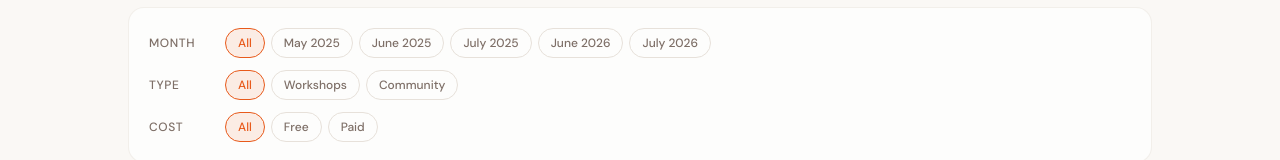
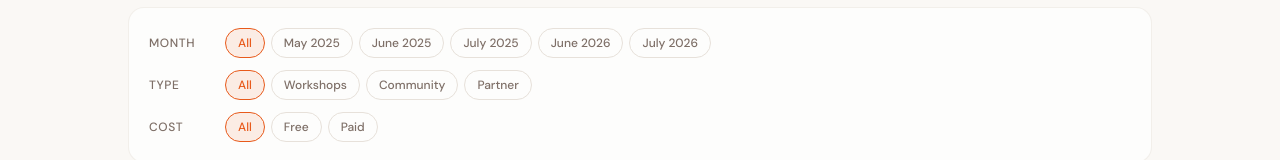
Before and after one commit to startuporillia/startuporillia, a React (Vite) app: page /events in a window 1280 px wide. Shown: the part 461-621 px from the top of the page. Built offline with nearby package versions, Linux system fonts and the light colour scheme.

Commit message:
add partner

```diff
--- a/src/pages/Events.tsx
+++ b/src/pages/Events.tsx
@@ -29,7 +29,7 @@ const typeStyles: Record<EventType, string> = {
   partner: "bg-purple-500/10 text-purple-700",
 };
 
-type TypeFilter = "all" | "workshop" | "community";
+type TypeFilter = "all" | "workshop" | "community" | "partner";
 type CostFilter = "all" | "free" | "paid";
 
 const isFreeEvent = (e: Event): boolean => e.cost.toLowerCase().startsWith("free");
@@ -316,7 +316,13 @@ const EventsPage = () => {
   const filtered = allUpcoming.filter((e) => {
     if (monthFilter !== "all" && monthLabel(e.startDate!) !== monthFilter) return false;
     if (typeFilter === "workshop" && e.type !== "workshop") return false;
-    if (typeFilter === "community" && e.type === "workshop") return false;
+    if (
+      typeFilter === "community" &&
+      e.type !== "coworking" &&
+      e.type !== "community"
+    )
+      return false;
+    if (typeFilter === "partner" && e.type !== "partner") return false;
     if (costFilter === "free" && !isFreeEvent(e)) return false;
     if (costFilter === "paid" && isFreeEvent(e)) return false;
     return true;
@@ -379,6 +385,9 @@ const EventsPage = () => {
                 </FilterPill>
                 <FilterPill active={typeFilter === "community"} onClick={() => setTypeFilter("community")}>
                   Community
+                </FilterPill>
+                <FilterPill active={typeFilter === "partner"} onClick={() => setTypeFilter("partner")}>
+                  Partner
                 </FilterPill>
               </FilterRow>
               <FilterRow label="Cost">
```
